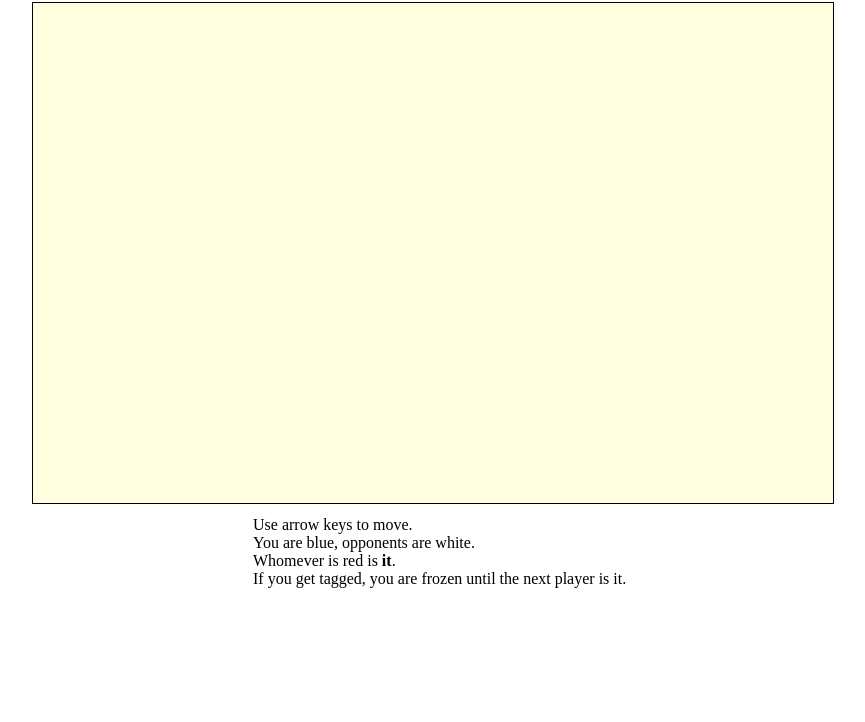
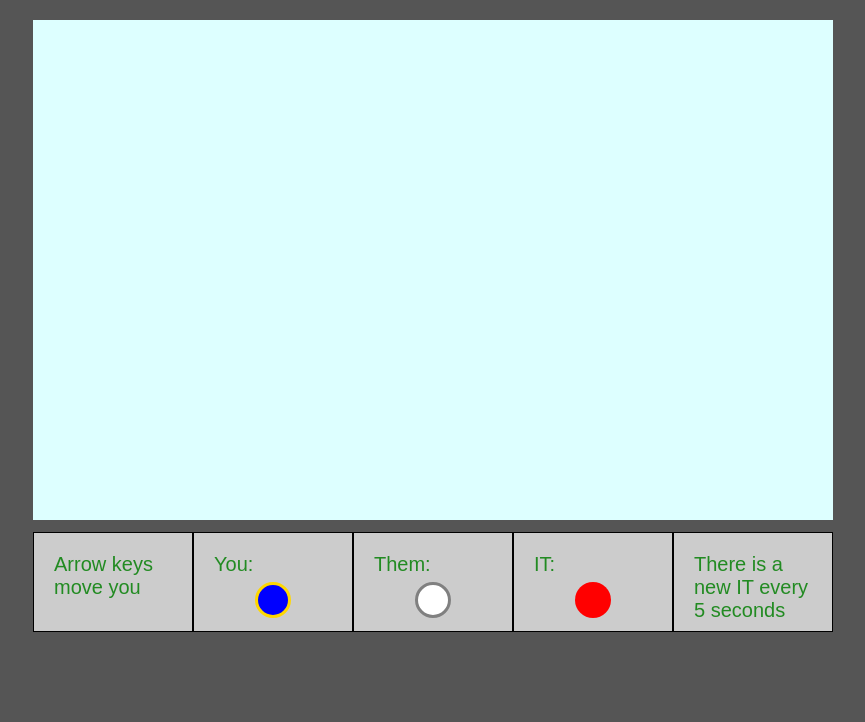
Before and after one commit to short-matthew-f/node-tag-game, a website: page public/index.html in a window 1280 px wide. Shown: the part 78-800 px from the top of the page, without its empty margins (207-1072 px from the left). Drawn offline with nearby package versions, Linux system fonts and the light colour scheme; no server answers.

Commit message:
Style at last

```diff
--- a/game.js
+++ b/game.js
@@ -42,6 +42,7 @@ io.on('connection', function(socket) {
     };
 
     io.sockets.emit('player enroll', _player);
+    io.sockets.emit('player isit', currentItID);
   });
 
   socket.on('player updated', function (_player) {
--- a/public/index.html
+++ b/public/index.html
@@ -6,36 +6,17 @@
     <script src="scripts/jquery.js"></script>
     <script src="scripts/player.js"></script>
     <script src="scripts/tag.js"></script>
-    <style>
-      canvas {
-        display: block;
-        border: 1px solid black;
-        background: lightyellow;
-        margin: 12px auto;
-      }
-
-      h1 {
-        text-align: center;
-      }
-
-      ul {
-        width: 400px;
-        display: block;
-        margin: 12px auto;
-        list-style: none;
-      }
-    </style>
+    <link rel="stylesheet" href="stylesheets/index.css">
   </head>
   <body>
-    <h1>Welcome to Freeze Tag</h1>
-
+    <h1>Freeze Tag</h1>
     <canvas id="game" width="800" height="500"></canvas>
-
     <ul>
-      <li>Use arrow keys to move.</li>
-      <li>You are blue, opponents are white.</li>
-      <li>Whomever is red is <strong>it</strong>.</li>
-      <li>If you get tagged, you are frozen until the next player is it.</li>
+      <li>Arrow keys move you</li>
+      <li>You: <i class="you"></i></li>
+      <li>Them: <i class="them"></i></li>
+      <li>IT: <i class="it"></i></li>
+      <li>There is a new IT every 5 seconds</li>
     </ul>
 
     <script>
--- a/public/scripts/player.js
+++ b/public/scripts/player.js
@@ -61,12 +61,12 @@ $.extend(Player.prototype, {
     var base, diag;
 
     if (this.isIt) {
-      base = 6;
-      diag = 4;
+      base = 7;
+      diag = 5;
     } else {
       base = 5;
       diag = 3;
-    }
+    };
 
     if (!this.isOut) {
       if (this.dx != 0 || this.dy != 0) {
@@ -77,7 +77,7 @@ $.extend(Player.prototype, {
           this.x += base * this.dx;
           this.y += base * this.dy;
         }
-      }
+      };
 
       this.x = Math.max(20, Math.min(this.x, 780));
       this.y = Math.max(20, Math.min(this.y, 480));
@@ -100,6 +100,15 @@ $.extend(Player.prototype, {
 
   setDirection: function (code) {
     this.direction[Player.direction(code)] = 1;
+    this.setDelta();
+    this.socket.emit('player updated', this.toSocket());
+  },
+
+  unsetAllDirections: function () {
+    this.direction.up = 0;
+    this.direction.down = 0;
+    this.direction.left = 0;
+    this.direction.right = 0;
     this.setDelta();
     this.socket.emit('player updated', this.toSocket());
   },
--- a/public/scripts/tag.js
+++ b/public/scripts/tag.js
@@ -104,7 +104,7 @@ $.extend(Tag.prototype, {
       40: true
     }
 
-    $('body').on("keydown", function (event) {
+    $(window).on("keydown", function (event) {
       var code = event.keyCode;
 
       if (moveDirs[code]) {
@@ -113,13 +113,17 @@ $.extend(Tag.prototype, {
       }
     });
 
-    $('body').on("keyup", function (event) {
+    $(window).on("keyup", function (event) {
       var code = event.keyCode;
 
       if (moveDirs[code]) {
         event.preventDefault();
         thisTag.player.unsetDirection( code );
       }
+    });
+
+    $(window).on('blur', function (event) {
+      thisTag.player.unsetAllDirections();
     });
   },
 
--- /dev/null
+++ b/public/stylesheets/index.css
@@ -0,0 +1,91 @@
+*, *:before, *:after {
+  box-sizing: border-box;
+}
+
+* {
+  margin: 0;
+  border: 0;
+  padding: 0;
+  font: inherit;
+}
+
+body {
+  width: 800px;
+  margin: 0 auto;
+  font-size: 16px;
+  font-family: sans-serif;
+  background: #555;
+  color: white;
+}
+
+canvas {
+  display: block;
+  background: #dff;
+  margin: 12px auto;
+}
+
+h1 {
+  font-size: 36px;
+  margin: 24px 0;
+  border-bottom: 2px solid #ddd;
+  padding-bottom: 6px;
+  text-align: center;
+}
+
+ul {
+  width: 800px;
+  display: block;
+  margin: 12px auto;
+  list-style: none;
+}
+
+ul:after {
+  clear: both;
+  display: block;
+  content: '';
+}
+
+ul > li {
+  position: relative;
+
+  float: left;
+  width: 160px;
+  height: 100px;
+
+  font-size: 20px;
+
+  border: 1px solid black;
+  padding: 20px;
+
+  background: #ccc;
+  color: forestgreen;
+}
+
+i {
+  display: inline-block;
+  position: absolute;
+  width: 36px;
+  height: 36px;
+
+  left: 50%;
+  top: 50%;
+
+  margin-left: -18px;
+  margin-top: 0px;
+
+  border-radius: 50%;
+}
+
+i.you {
+  border: 3px solid gold;
+  background: blue;
+}
+
+i.them {
+  border: 3px solid grey;
+  background: white;
+}
+
+i.it {
+  background: red;
+}
```
